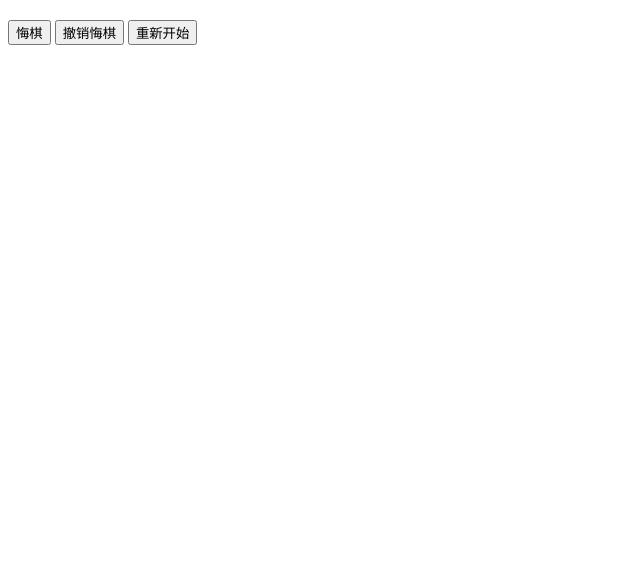
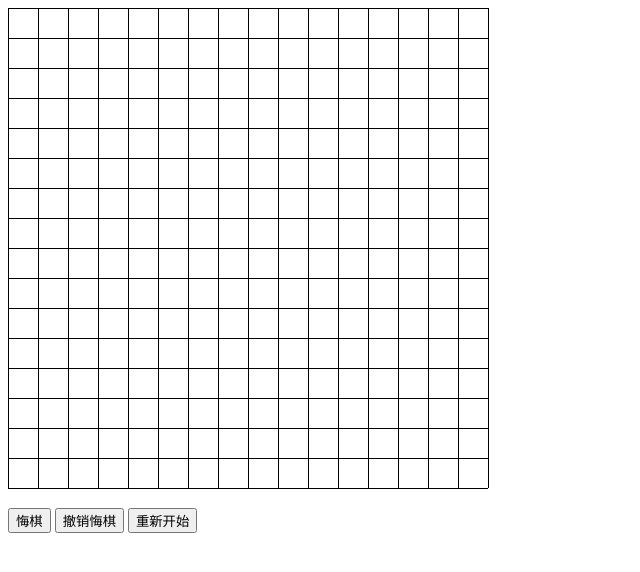
Before and after one commit to aooy/gobang, a plain HTML site: page index.html in a window 1280 px wide. Shown: the whole page, without its empty margins (0-640 px from the left). Drawn offline with Linux system fonts and the light colour scheme.

Commit message:
Update index.html

```diff
--- a/index.html
+++ b/index.html
@@ -15,7 +15,7 @@
 </div>
 
 </body>
-<script type="text/javascript" src="./fiveChress.js"></script>
+<script type="text/javascript" src="./fiveChess.js"></script>
 <script type="text/javascript">
 	//初始化
 	var option = {
```
